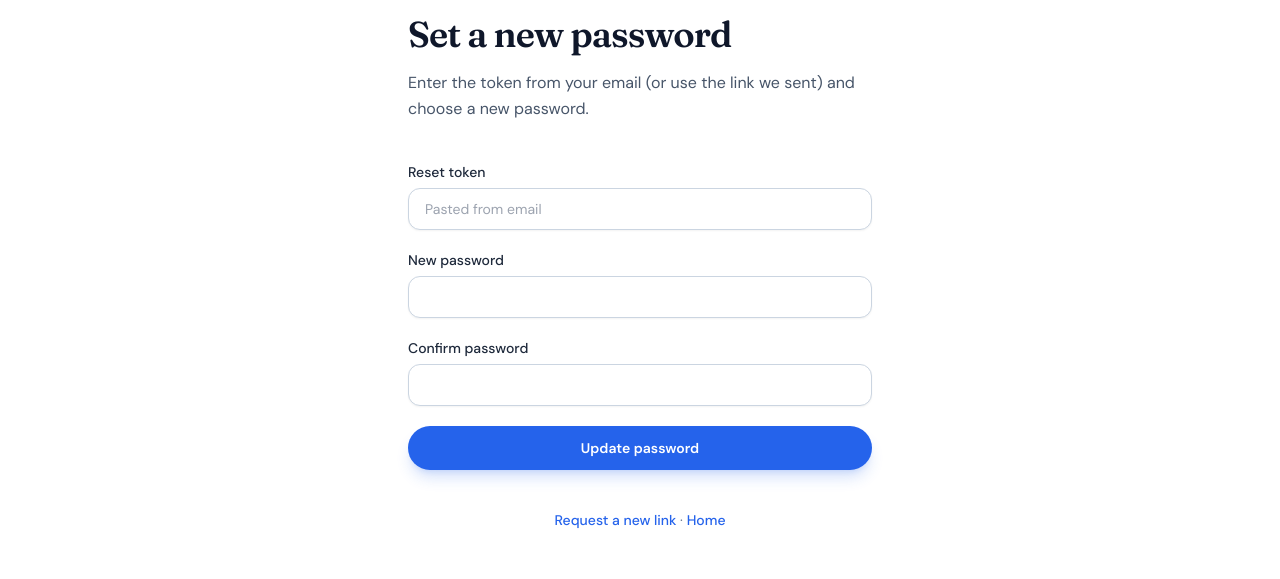
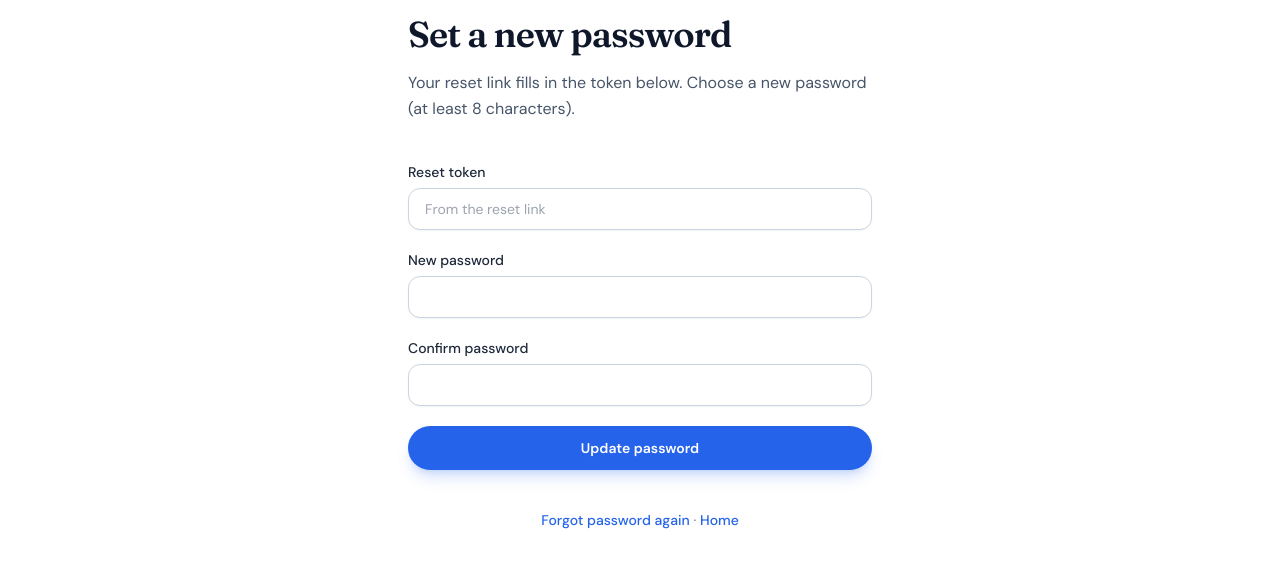
Before and after one commit to Quickoline/smweb, a Next.js app: page /reset-password in a window 1280 px wide. Shown: the part 179-758 px from the top of the page. Built offline with nearby package versions, Linux system fonts and the light colour scheme.

Commit message:
Update profile to B.Pharm student; update contact email and location

```diff
--- a/app/forgot-password/page.tsx
+++ b/app/forgot-password/page.tsx
@@ -1,10 +1,12 @@
 "use client";
 
 import Link from "next/link";
+import { useRouter } from "next/navigation";
 import { useState } from "react";
 import { getApiBaseUrl } from "@/lib/api-config";
 
 export default function ForgotPasswordPage() {
+  const router = useRouter();
   const [email, setEmail] = useState("");
   const [status, setStatus] = useState<"idle" | "loading" | "done" | "error">("idle");
   const [message, setMessage] = useState("");
@@ -25,11 +27,16 @@ export default function ForgotPasswordPage() {
         setMessage(typeof data.message === "string" ? data.message : "Something went wrong.");
         return;
       }
+      const token = typeof data.token === "string" ? data.token.trim() : "";
+      if (token) {
+        router.push(`/reset-password?token=${encodeURIComponent(token)}`);
+        return;
+      }
       setStatus("done");
       setMessage(
         typeof data.message === "string"
           ? data.message
-          : "If an account exists for that email, we sent instructions."
+          : "If an account exists for that email, you can try again or sign in."
       );
     } catch {
       setStatus("error");
@@ -45,7 +52,7 @@ export default function ForgotPasswordPage() {
           Forgot password
         </h1>
         <p className="mt-4 text-slate-600 leading-relaxed">
-          Enter the email you registered with. If it matches an account, we&apos;ll send a reset link.
+          Enter the email you registered with. If it matches an account, you&apos;ll continue to set a new password on the next page.
         </p>
 
         <form onSubmit={onSubmit} className="mt-10 space-y-5">
@@ -70,7 +77,7 @@ export default function ForgotPasswordPage() {
             disabled={status === "loading"}
             className="w-full rounded-full bg-brand-600 py-3 text-sm font-semibold text-white shadow-lg shadow-brand-600/20 transition hover:bg-brand-700 disabled:opacity-60"
           >
-            {status === "loading" ? "Sending…" : "Send reset link"}
+            {status === "loading" ? "Continuing…" : "Continue"}
           </button>
         </form>
 
--- a/app/reset-password/reset-password-form.tsx
+++ b/app/reset-password/reset-password-form.tsx
@@ -34,7 +34,7 @@ export function ResetPasswordForm() {
     }
     if (!token.trim()) {
       setStatus("error");
-      setMessage("Missing reset token. Open the link from your email.");
+      setMessage("Missing reset token. Start again from Forgot password.");
       return;
     }
     setStatus("loading");
@@ -70,7 +70,7 @@ export function ResetPasswordForm() {
           Set a new password
         </h1>
         <p className="mt-4 text-slate-600 leading-relaxed">
-          Enter the token from your email (or use the link we sent) and choose a new password.
+          Your reset link fills in the token below. Choose a new password (at least 8 characters).
         </p>
 
         <form onSubmit={onSubmit} className="mt-10 space-y-5">
@@ -86,7 +86,7 @@ export function ResetPasswordForm() {
               value={token}
               onChange={(e) => setToken(e.target.value)}
               className="mt-1.5 w-full rounded-xl border border-slate-300 bg-white px-4 py-2.5 text-sm text-slate-900 shadow-sm outline-none transition focus:border-brand-500 focus:ring-2 focus:ring-brand-500/20"
-              placeholder="Pasted from email"
+              placeholder="From the reset link"
             />
           </div>
           <div>
@@ -140,7 +140,7 @@ export function ResetPasswordForm() {
 
         <p className="mt-10 text-center text-sm text-slate-500">
           <Link href="/forgot-password" className="font-medium text-brand-600 hover:text-brand-700">
-            Request a new link
+            Forgot password again
           </Link>
           {" · "}
           <Link href="/" className="font-medium text-brand-600 hover:text-brand-700">
```
